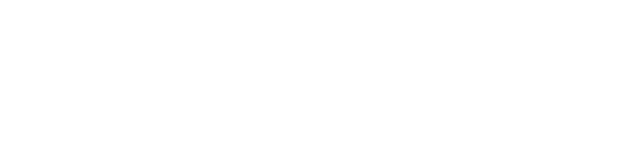
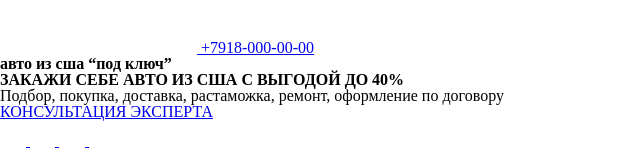
Before and after one commit to Deemkkka/start, a plain HTML site: page index.html in a window 1280 px wide. Shown: the whole page, without its empty margins (0-640 px from the left). Drawn offline with nearby package versions, Linux system fonts and the light colour scheme.

Commit message:
1 00-43 html header end

```diff
--- a/css/style.css
+++ b/css/style.css
@@ -0,0 +1,3 @@
+
+
+/* 1 00-43 */
--- a/index.html
+++ b/index.html
@@ -1,5 +1,5 @@
 <!DOCTYPE html>
-<html lang="en">
+<html lang="ru">
 <head>
   <meta charset="UTF-8">
   <meta name="viewport" content="width=device-width, initial-scale=1.0">
@@ -12,6 +12,37 @@
 </head>
 <body>
 
+  <header class="header">
+    <div class="container">
+      <div class="header__top">
+        <a class="logo" href="#">
+          <img class="logo__img" src="images/logo.svg" alt="logo">
+        </a>
+        <a class="phone" href="tel:+79180000000">+7918-000-00-00</a>
+      </div>
+      <div class="header__content">
+        <h1 class="header__title">авто из сша “под ключ”</h1>
+        <h2 class="header__subtitle">ЗАКАЖИ СЕБЕ АВТО ИЗ США С ВЫГОДОЙ ДО 40%</h2>
+        <p class="header__text">Подбор, покупка, доставка, растаможка, ремонт, оформление по договору</p>
+        <a class="button" href="#">КОНСУЛЬТАЦИЯ ЭКСПЕРТА</a>
+        <div class="header__social">
+          <a class="header__social-link" href="#">
+            <img class="header__social-img" src="images/icon/insta.svg" alt="insta">
+          </a>
+          <a class="header__social-link" href="#">
+            <img class="header__social-img" src="images/icon/tele.svg" alt="tele">
+          </a>
+          <a class="header__social-link" href="#">
+            <img class="header__social-img" src="images/icon/what.svg" alt="what">
+          </a>
+          <a class="header__social-link" href="#">
+            <img class="header__social-img" src="images/icon/face.svg" alt="face">
+          </a>
+        </div>
+      </div>
+    </div>
+  </header>
+
 
   <script src="https://ajax.googleapis.com/ajax/libs/jquery/3.4.1/jquery.min.js"></script>
   <script src="js/slick.min.js"></script>
```
Also changed, not shown: images/ford-mustang.png (added), images/header-bg.jpg (added), images/icon/face.svg (added), images/icon/insta.svg (added), images/icon/tele.svg (added), images/icon/what.svg (added), images/logo.svg (added).
